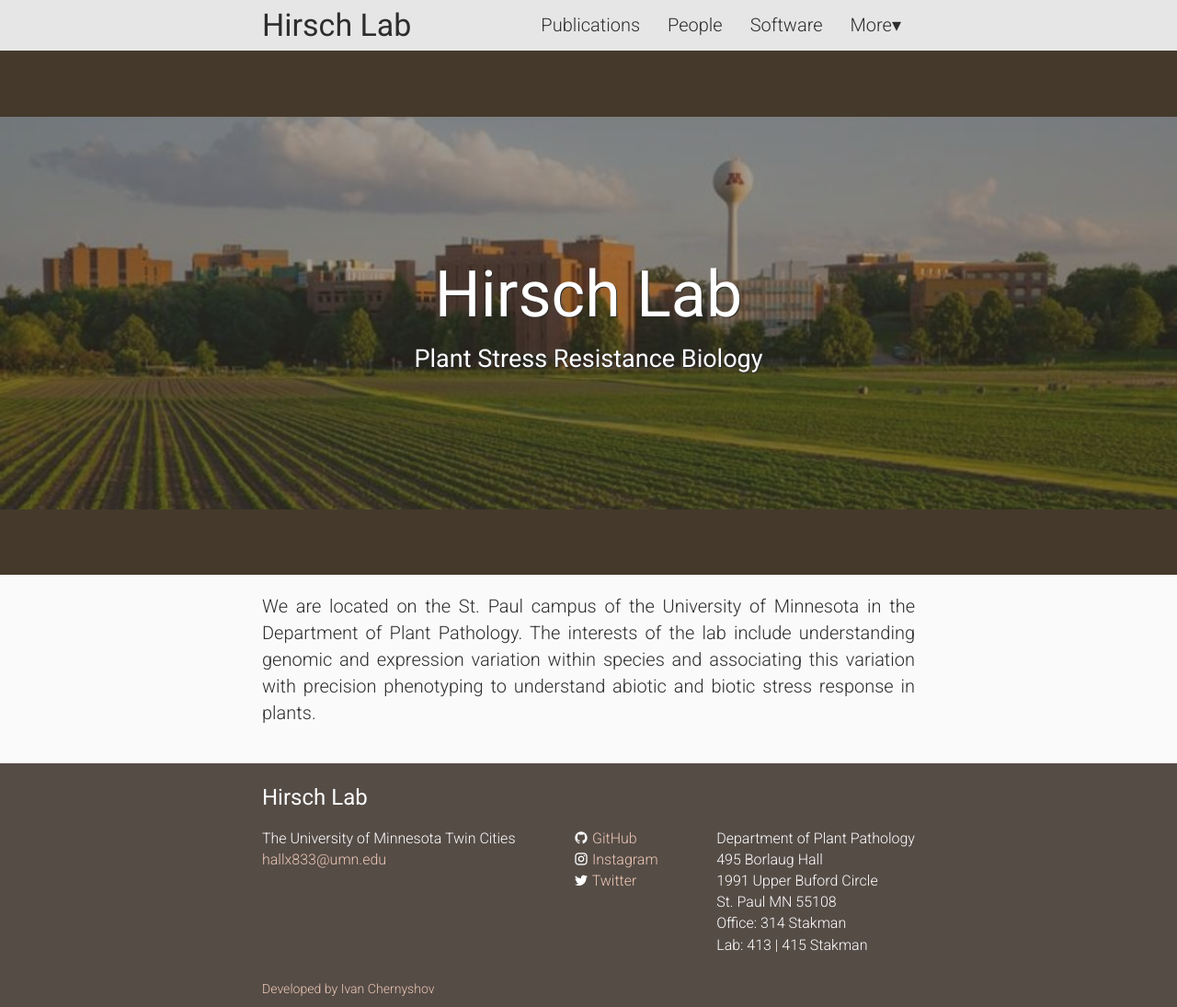
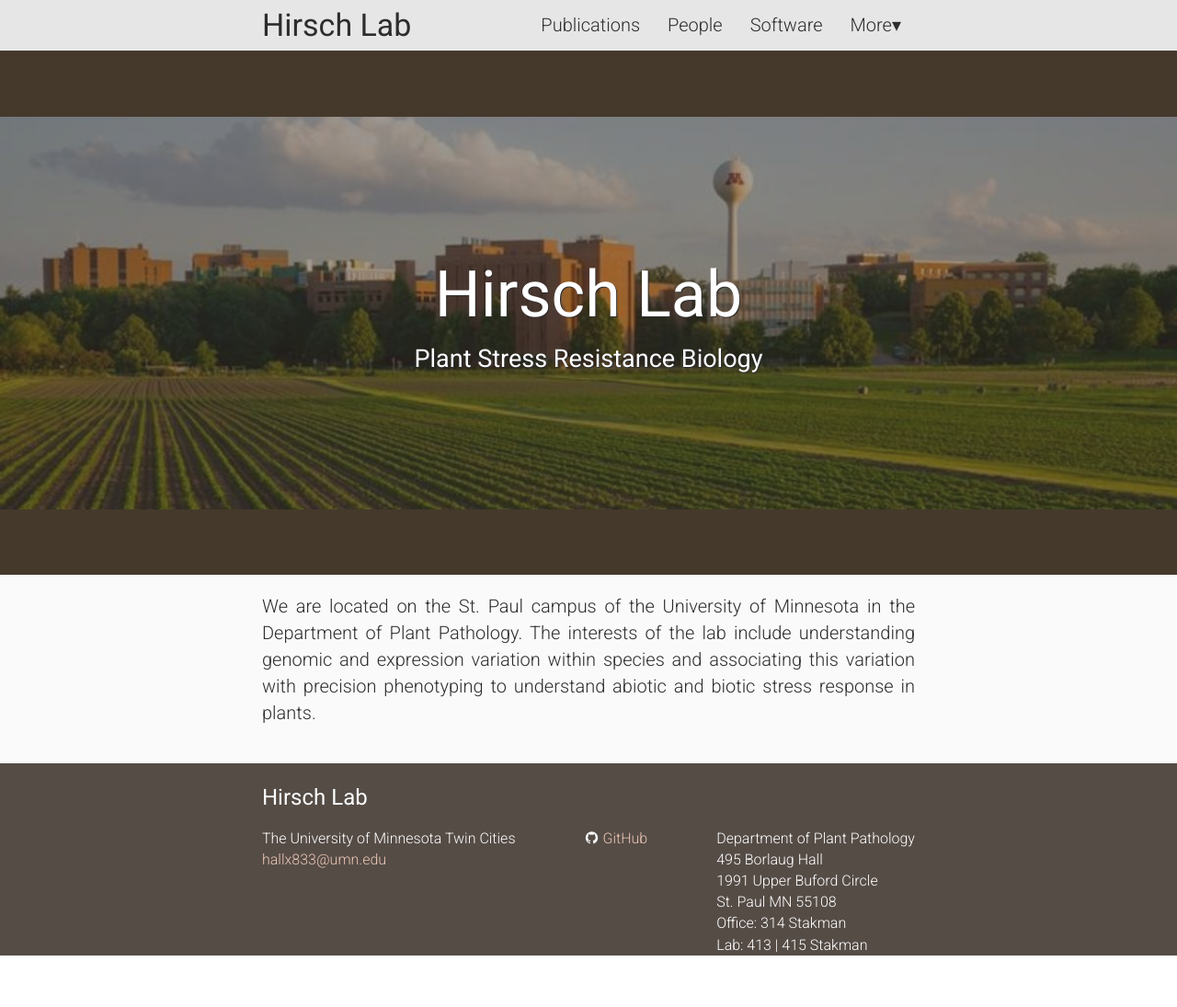
Before and after one commit to hallx833/hallx833.github.io, a Jekyll site: the page built from index.html, in a window 1280 px wide. Shown: the whole page at 92% size. Built offline with Jekyll 4.4.1, drawn with Linux system fonts in a browser that asks for light colours; nearby versions of some CDN libraries; after the commit the page ends 1039 px from its top, so only the background shows below that.

Commit message:
updated site

```diff
--- a/_includes/footer.html
+++ b/_includes/footer.html
@@ -10,15 +10,10 @@
       </div>
       <div class="footer-links">
         <a href="https://github.com/{{ site.github_username }}"><span class="mdi mdi-github"> </span> GitHub</a> <br />
-        <a href="https://instagram.com/{{ site.instagram_username }}"><span class="mdi mdi-instagram"> </span> Instagram</a> <br />
-        <a href="https://twitter.com/{{ site.twitter_username}}"><span class="mdi mdi-twitter"> </span> Twitter</a>
       </div>
       <div class="footer-description">
         {{ site.description }}
       </div>
     </div>
-    <div class="footer-dev">
-      <a href="http://ivan-chernyshov.com" target="_blank">Developed by Ivan Chernyshov </a>
-    </div>
   </div>
 </footer>
```
